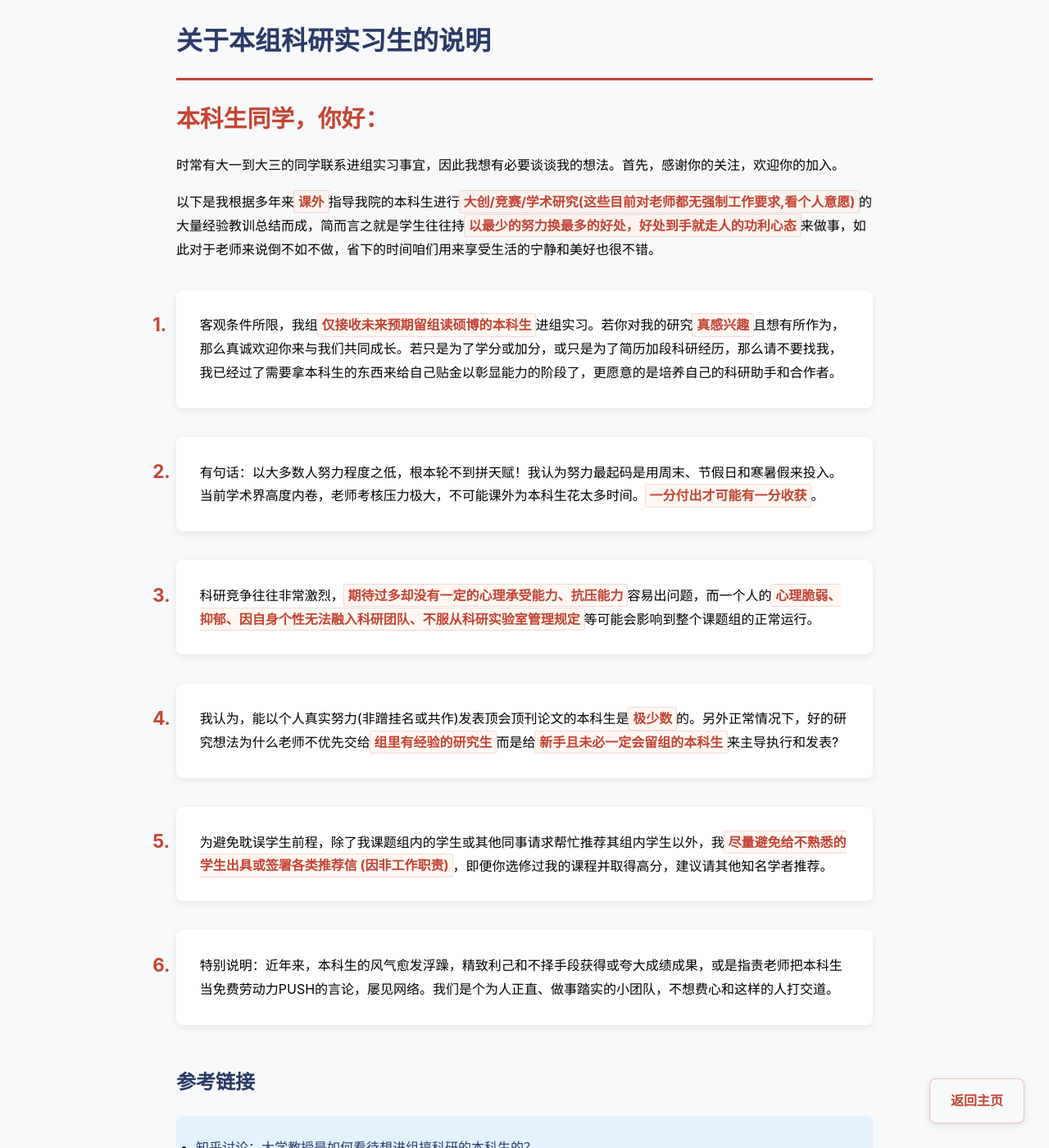
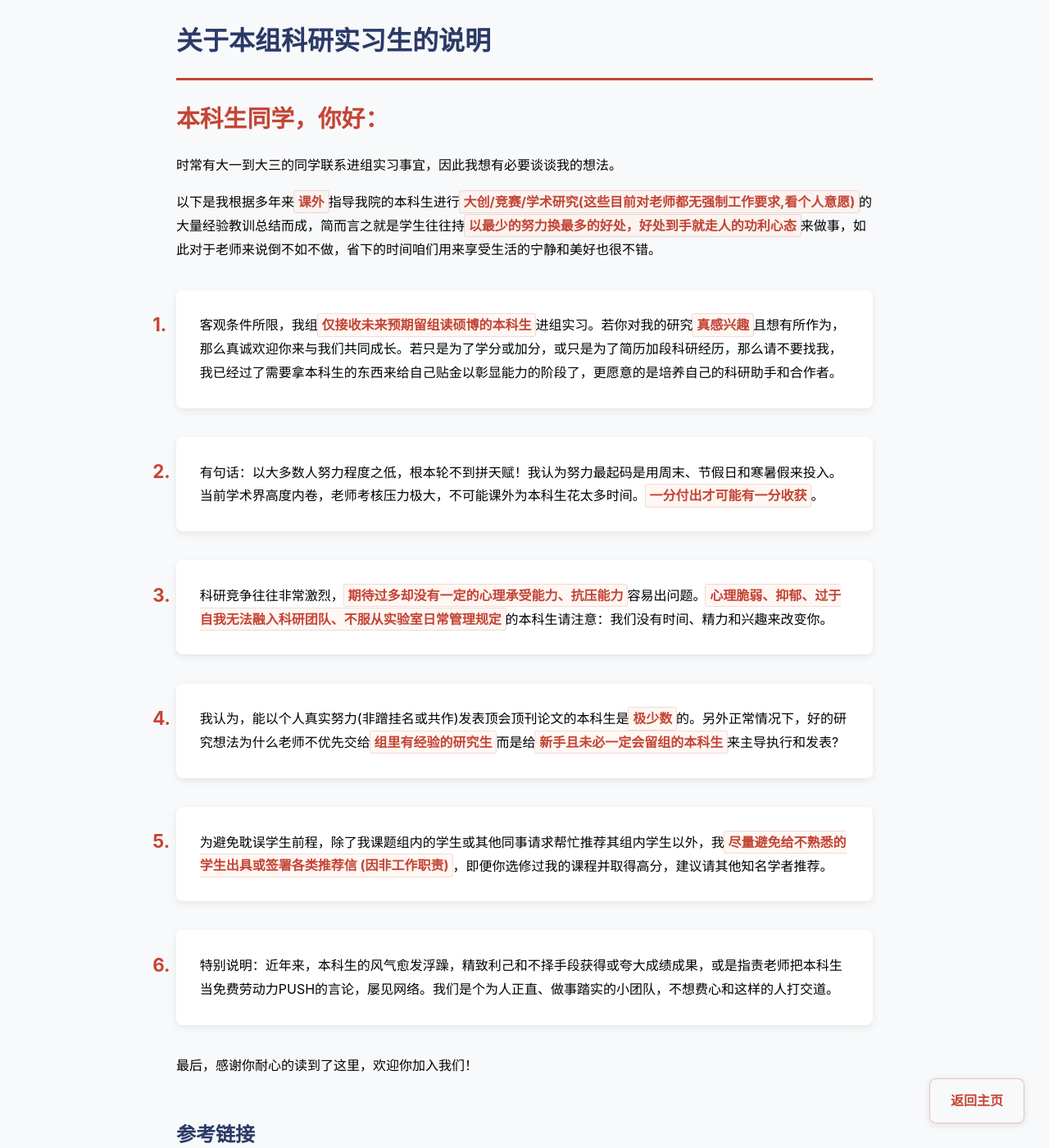
Before and after one commit to fangvv/Homepage, a Jekyll site: the page faq.html, which Jekyll copies as it is, in a window 1280 px wide and 1400 px high. Shown: the whole window at 82% size. Built offline with Jekyll 4.4.1, drawn with Linux system fonts in a browser that asks for light colours; comment, search, counter and statistics services are not loaded.

Commit message:
update faq

```diff
--- a/faq.html
+++ b/faq.html
@@ -90,7 +90,7 @@ strong:hover {
 
     <p><span class="greeting">本科生同学，你好：</span>
 
-    时常有大一到大三的同学联系进组实习事宜，因此我想有必要谈谈我的想法。首先，感谢你的关注，欢迎你的加入。</p>
+    时常有大一到大三的同学联系进组实习事宜，因此我想有必要谈谈我的想法。</p>
    <p>以下是我根据多年来<strong>课外</strong>指导我院的本科生进行<strong>大创/竞赛/学术研究(这些目前对老师都无强制工作要求,看个人意愿)</strong>的大量经验教训总结而成，简而言之就是学生往往持<strong>以最少的努力换最多的好处，好处到手就走人的功利心态</strong>来做事，如此对于老师来说倒不如不做，省下的时间咱们用来享受生活的宁静和美好也很不错。</p>
 
     <ol>
@@ -98,15 +98,18 @@ strong:hover {
 
 <li>有句话：以大多数人努力程度之低，根本轮不到拼天赋！我认为努力最起码是用周末、节假日和寒暑假来投入。当前学术界高度内卷，老师考核压力极大，不可能课外为本科生花太多时间。<strong>一分付出才可能有一分收获</strong>。</li>
 
-<li>科研竞争往往非常激烈，<strong>期待过多却没有一定的心理承受能力、抗压能力</strong>容易出问题，而一个人的<strong>心理脆弱、抑郁、因自身个性无法融入科研团队、不服从科研实验室管理规定</strong>等可能会影响到整个课题组的正常运行。</li>
+<li>科研竞争往往非常激烈，<strong>期待过多却没有一定的心理承受能力、抗压能力</strong>容易出问题。<strong>心理脆弱、抑郁、过于自我无法融入科研团队、不服从实验室日常管理规定</strong>的本科生请注意：我们没有时间、精力和兴趣来改变你。</li>
 
 <li>我认为，能以个人真实努力(非蹭挂名或共作)发表顶会顶刊论文的本科生是<strong>极少数</strong>的。另外正常情况下，好的研究想法为什么老师不优先交给<strong>组里有经验的研究生</strong>而是给<strong>新手且未必一定会留组的本科生</strong>来主导执行和发表?</li>
 
 <li>为避免耽误学生前程，除了我课题组内的学生或其他同事请求帮忙推荐其组内学生以外，我<strong>尽量避免给不熟悉的学生出具或签署各类推荐信 (因非工作职责)</strong>，即便你选修过我的课程并取得高分，建议请其他知名学者推荐。</li>
-
-<li>特别说明：近年来，本科生的风气愈发浮躁，精致利己和不择手段获得或夸大成绩成果，或是指责老师把本科生当免费劳动力PUSH的言论，屡见网络。我们是个为人正直、做事踏实的小团队，不想费心和这样的人打交道。</li>
+   <li>特别说明：近年来，本科生的风气愈发浮躁，精致利己和不择手段获得或夸大成绩成果，或是指责老师把本科生当免费劳动力PUSH的言论，屡见网络。我们是个为人正直、做事踏实的小团队，不想费心和这样的人打交道。</li>
 
     </ol>
+
+<p>
+最后，感谢你耐心的读到了这里，欢迎你加入我们！
+</p>
 
     <h2 style="color:var(--primary);margin-top:3rem">参考链接</h2>
     <ul style="background:#E3F2FD;padding:1.5rem;border-radius:8px">
```
